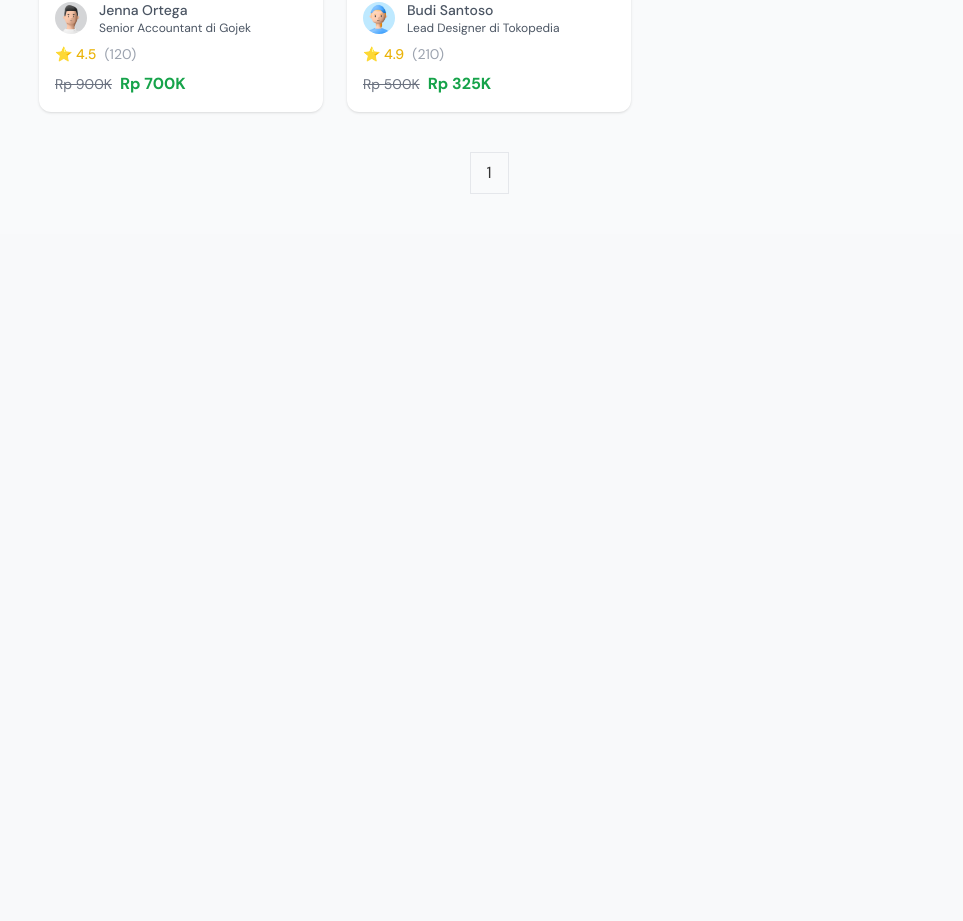
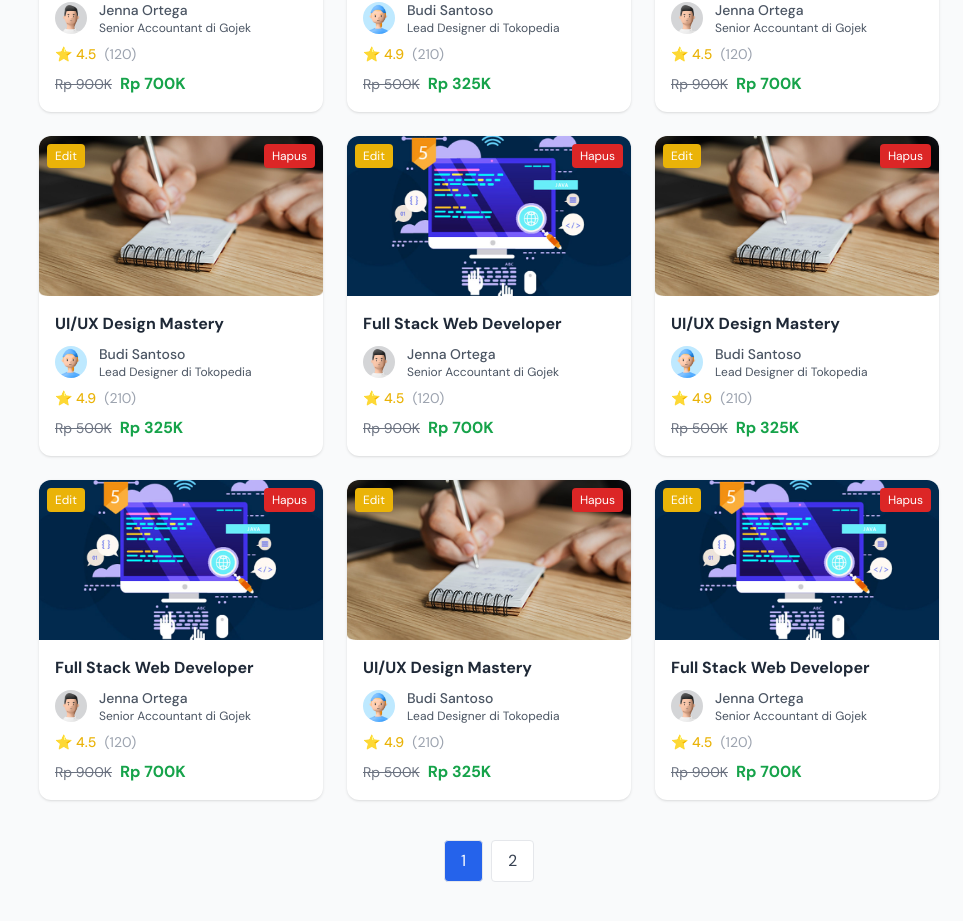
Before and after one commit to Riyanto24434/Front-End-Videobelajar, a React (Vite) app: page /semua-produk in a window 1280 px wide. Shown: the part 869-1790 px from the top of the page, without its empty margins (317-1280 px from the left). Before the commit the page ends 1103 px from the top, so only its background shows below. Built offline with nearby package versions, Linux system fonts and the light colour scheme; no server answers.

Commit message:
feat: implementasi pagination untuk SemuaProdukPage

```diff
--- a/src/components/Pagination.jsx
+++ b/src/components/Pagination.jsx
@@ -1,7 +1,20 @@
-export default function Pagination() {
-  return (
-    <div className="flex justify-center mt-6">
-      <button className="px-4 py-2 border">1</button>
-    </div>
-  );
+// src/components/Pagination.jsx
+export default function Pagination({ currentPage, totalPages, onPageChange }) {
+  const pages = [];
+
+  for (let i = 1; i <= totalPages; i++) {
+    pages.push(
+      <button
+        key={i}
+        onClick={() => onPageChange(i)}
+        className={`px-4 py-2 border mx-1 rounded ${
+          i === currentPage ? "bg-blue-600 text-white" : "bg-white text-gray-700"
+        }`}
+      >
+        {i}
+      </button>
+    );
+  }
+
+  return <div className="flex justify-center mt-6">{pages}</div>;
 }
--- a/src/pages/SemuaProdukPage.jsx
+++ b/src/pages/SemuaProdukPage.jsx
@@ -1,4 +1,3 @@
-// src/pages/SemuaProdukPage.jsx
 import { useState, useEffect } from "react";
 import Navbar from "@/components/Navbar";
 import SidebarFilter from "@/components/SidebarFilter";
@@ -8,6 +7,7 @@ import Pagination from "@/components/Pagination";
 import EditProdukModal from "@/components/EditProdukModal";
 
 const courseData = [
+  /* DATA PRODUK DUMMY */
   {
     image: "/Images/images-kelas/1.jpg",
     title: "Full Stack Web Developer",
@@ -17,7 +17,7 @@ const courseData = [
     ratingValue: "4.5",
     reviewCount: "(120)",
     originalPrice: "Rp 900K",
-    discountPrice: "Rp 700K"
+    discountPrice: "Rp 700K",
   },
   {
     image: "/Images/images-kelas/2.png",
@@ -28,22 +28,137 @@ const courseData = [
     ratingValue: "4.9",
     reviewCount: "(210)",
     originalPrice: "Rp 500K",
-    discountPrice: "Rp 325K"
+    discountPrice: "Rp 325K",
   },
-  // Tambah lainnya sesuai kebutuhan
+  {
+    image: "/Images/images-kelas/1.jpg",
+    title: "Full Stack Web Developer",
+    instructorImg: "/Images/Avatar Pengajar/1.png",
+    instructorName: "Jenna Ortega",
+    instructorTitle: "Senior Accountant di Gojek",
+    ratingValue: "4.5",
+    reviewCount: "(120)",
+    originalPrice: "Rp 900K",
+    discountPrice: "Rp 700K",
+  },
+  {
+    image: "/Images/images-kelas/2.png",
+    title: "UI/UX Design Mastery",
+    instructorImg: "/Images/Avatar Pengajar/2.png",
+    instructorName: "Budi Santoso",
+    instructorTitle: "Lead Designer di Tokopedia",
+    ratingValue: "4.9",
+    reviewCount: "(210)",
+    originalPrice: "Rp 500K",
+    discountPrice: "Rp 325K",
+  },
+  {
+    image: "/Images/images-kelas/1.jpg",
+    title: "Full Stack Web Developer",
+    instructorImg: "/Images/Avatar Pengajar/1.png",
+    instructorName: "Jenna Ortega",
+    instructorTitle: "Senior Accountant di Gojek",
+    ratingValue: "4.5",
+    reviewCount: "(120)",
+    originalPrice: "Rp 900K",
+    discountPrice: "Rp 700K",
+  },
+  {
+    image: "/Images/images-kelas/2.png",
+    title: "UI/UX Design Mastery",
+    instructorImg: "/Images/Avatar Pengajar/2.png",
+    instructorName: "Budi Santoso",
+    instructorTitle: "Lead Designer di Tokopedia",
+    ratingValue: "4.9",
+    reviewCount: "(210)",
+    originalPrice: "Rp 500K",
+    discountPrice: "Rp 325K",
+  },
+  {
+    image: "/Images/images-kelas/1.jpg",
+    title: "Full Stack Web Developer",
+    instructorImg: "/Images/Avatar Pengajar/1.png",
+    instructorName: "Jenna Ortega",
+    instructorTitle: "Senior Accountant di Gojek",
+    ratingValue: "4.5",
+    reviewCount: "(120)",
+    originalPrice: "Rp 900K",
+    discountPrice: "Rp 700K",
+  },
+  {
+    image: "/Images/images-kelas/2.png",
+    title: "UI/UX Design Mastery",
+    instructorImg: "/Images/Avatar Pengajar/2.png",
+    instructorName: "Budi Santoso",
+    instructorTitle: "Lead Designer di Tokopedia",
+    ratingValue: "4.9",
+    reviewCount: "(210)",
+    originalPrice: "Rp 500K",
+    discountPrice: "Rp 325K",
+  },
+  {
+    image: "/Images/images-kelas/1.jpg",
+    title: "Full Stack Web Developer",
+    instructorImg: "/Images/Avatar Pengajar/1.png",
+    instructorName: "Jenna Ortega",
+    instructorTitle: "Senior Accountant di Gojek",
+    ratingValue: "4.5",
+    reviewCount: "(120)",
+    originalPrice: "Rp 900K",
+    discountPrice: "Rp 700K",
+  },
+  {
+    image: "/Images/images-kelas/2.png",
+    title: "UI/UX Design Mastery",
+    instructorImg: "/Images/Avatar Pengajar/2.png",
+    instructorName: "Budi Santoso",
+    instructorTitle: "Lead Designer di Tokopedia",
+    ratingValue: "4.9",
+    reviewCount: "(210)",
+    originalPrice: "Rp 500K",
+    discountPrice: "Rp 325K",
+  },
+  {
+    image: "/Images/images-kelas/1.jpg",
+    title: "Full Stack Web Developer",
+    instructorImg: "/Images/Avatar Pengajar/1.png",
+    instructorName: "Jenna Ortega",
+    instructorTitle: "Senior Accountant di Gojek",
+    ratingValue: "4.5",
+    reviewCount: "(120)",
+    originalPrice: "Rp 900K",
+    discountPrice: "Rp 700K",
+  },
+  {
+    image: "/Images/images-kelas/2.png",
+    title: "UI/UX Design Mastery",
+    instructorImg: "/Images/Avatar Pengajar/2.png",
+    instructorName: "Budi Santoso",
+    instructorTitle: "Lead Designer di Tokopedia",
+    ratingValue: "4.9",
+    reviewCount: "(210)",
+    originalPrice: "Rp 500K",
+    discountPrice: "Rp 325K",
+  },
 ];
 
 export default function SemuaProdukPage() {
   const [filter, setFilter] = useState({});
   const [courses, setCourses] = useState(courseData);
-  const [filteredCourses, setFilteredCourses] = useState(courseData); // tetap dipakai untuk hasil filter
+  const [filteredCourses, setFilteredCourses] = useState(courseData);
   const [isEditOpen, setIsEditOpen] = useState(false);
   const [editingIndex, setEditingIndex] = useState(null);
+
+  const [currentPage, setCurrentPage] = useState(1);
+  const itemsPerPage = 9;
+  const indexOfLastItem = currentPage * itemsPerPage;
+  const indexOfFirstItem = indexOfLastItem - itemsPerPage;
+  const currentCourses = filteredCourses.slice(indexOfFirstItem, indexOfLastItem);
+  const totalPages = Math.ceil(filteredCourses.length / itemsPerPage);
 
   useEffect(() => {
     let result = [...courses];
 
-    // Filter kategori
     if (filter.selectedCategories?.length) {
       result = result.filter((course) =>
         filter.selectedCategories.some((cat) =>
@@ -52,7 +167,6 @@ export default function SemuaProdukPage() {
       );
     }
 
-    // Filter harga
     const min = parseInt(filter.priceRange?.min || 0);
     const max = parseInt(filter.priceRange?.max || Infinity);
     if (filter.priceRange?.min || filter.priceRange?.max) {
@@ -62,7 +176,6 @@ export default function SemuaProdukPage() {
       });
     }
 
-    // Filter durasi dummy
     if (filter.selectedDuration) {
       if (filter.selectedDuration === "< 2 jam") {
         result = result.filter((c) => c.title.includes("1"));
@@ -74,20 +187,18 @@ export default function SemuaProdukPage() {
     }
 
     setFilteredCourses(result);
+    setCurrentPage(1); // reset ke halaman pertama saat filter berubah
   }, [filter, courses]);
-
 
   return (
     <div className="min-h-screen bg-gray-50">
       <Navbar />
 
       <main className="max-w-[1300px] mx-auto px-4 md:px-6 py-10 flex flex-col lg:flex-row gap-8">
-        {/* Sidebar Filter */}
         <aside className="w-full lg:w-1/4">
           <SidebarFilter onFilterChange={(f) => setFilter(f)} />
         </aside>
 
-        {/* Konten Produk */}
         <section className="w-full lg:w-3/4">
           <div className="flex justify-between items-center mb-6">
             <h2 className="text-xl font-semibold text-gray-800">Semua Produk</h2>
@@ -112,7 +223,7 @@ export default function SemuaProdukPage() {
               };
               const updatedCourses = [...courses, newCourse];
               setCourses(updatedCourses);
-              setFilteredCourses(updatedCourses); // langsung tampil
+              setFilteredCourses(updatedCourses);
               form.reset();
             }}
             className="mb-6 space-y-2 border p-4 rounded bg-white shadow"
@@ -132,34 +243,43 @@ export default function SemuaProdukPage() {
 
           {/* Daftar Produk */}
           <div className="grid grid-cols-1 sm:grid-cols-2 lg:grid-cols-3 gap-6 mt-6">
-            {filteredCourses.length > 0 ? (
-              filteredCourses.map((course, index) => (
+            {currentCourses.length > 0 ? (
+              currentCourses.map((course, index) => {
+                const realIndex = indexOfFirstItem + index;
+                return (
                   <ProductCard
-                  key={index}
+                    key={realIndex}
                     {...course}
                     onDelete={() => {
-                    const updated = courses.filter((_, i) => i !== index);
+                      const updated = courses.filter((_, i) => i !== realIndex);
                       setCourses(updated);
                       setFilteredCourses(updated);
                     }}
                     onEdit={() => {
-                    setEditingIndex(index);
+                      setEditingIndex(realIndex);
                       setIsEditOpen(true);
                     }}
                   />
-              ))
+                );
+              })
             ) : (
-              <p className="col-span-full text-center text-gray-500">Tidak ada produk yang cocok dengan filter.</p>
+              <p className="col-span-full text-center text-gray-500">
+                Tidak ada produk yang cocok dengan filter.
+              </p>
             )}
           </div>
 
+          {/* Pagination */}
           <div className="mt-10">
-            <Pagination />
+            <Pagination
+              currentPage={currentPage}
+              totalPages={totalPages}
+              onPageChange={setCurrentPage}
+            />
           </div>
         </section>
       </main>
 
-      {/* Modal Edit */}
       <EditProdukModal
         isOpen={isEditOpen}
         onClose={() => setIsEditOpen(false)}
@@ -168,6 +288,7 @@ export default function SemuaProdukPage() {
           const updatedCourses = [...courses];
           updatedCourses[editingIndex] = updatedCourse;
           setCourses(updatedCourses);
+          setFilteredCourses(updatedCourses);
         }}
       />
     </div>
```
Lines whose indentation alone changed are shown as unchanged.
